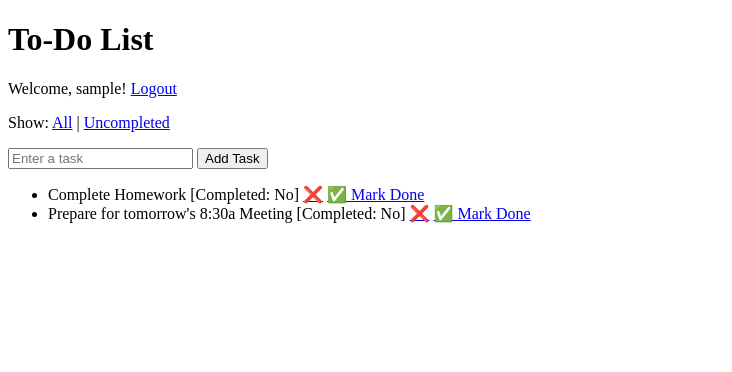
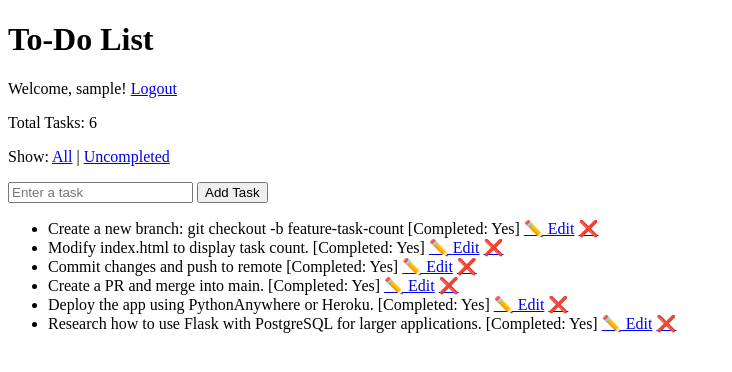
Before and after one commit to ewooten7/CloudBerry-Assignments, a Flask app: page / in a window 1280 px wide. Shown: the top 372 px of the page, without its empty margins (0-732 px from the left). Run offline with Flask 3, Linux system fonts and the light colour scheme; the visitor is signed in with stand-in values (Sample User, id 1); data comes from the database, SQL or seed files in the repository.

Commit message:
Feature-task-count-and-authentication
Commit Message:
-Added Task Count Display, User Authentication & Fixed Major Bugs

-Implemented user authentication (Login/Logout) to secure task modifications.
-Added task count display on the homepage to show total tasks.
-Enhanced task filtering to show only uncompleted tasks if selected.
-Fixed database migration issues (no such column: tasks.completed error).
-Updated Flask-SQLAlchemy integration to ensure tables are correctly created.
-Debugged missing before_first_request issue (now uses app.app_context() instead).
-Fixed SQLAlchemy import errors by properly installing dependencies.
-Improved index.html structure to dynamically reflect user sessions and actions.
-Resolved login issues by confirming the correct username/password (admin/password123).
Final Testing:

-Successfully added, completed, and deleted tasks with authentication.
-Successfully filtered tasks by completion status.
-Successfully merged changes and prepared for deployment.

```diff
--- a/Day13_Flask+SQLite-TodoPage_ewooten/app.py
+++ b/Day13_Flask+SQLite-TodoPage_ewooten/app.py
@@ -5,14 +5,14 @@ import os
 app = Flask(__name__)
 app.secret_key = "supersecretkey"  # Required for session-based authentication
 
-# 🟢 Configure SQLite Database
+# Configure SQLite Database
 basedir = os.path.abspath(os.path.dirname(__file__))
 app.config['SQLALCHEMY_DATABASE_URI'] = 'sqlite:///' + os.path.join(basedir, 'database.db')
 app.config['SQLALCHEMY_TRACK_MODIFICATIONS'] = False
 
 db = SQLAlchemy(app)
 
-# 🟢 Task Model
+# Task Model
 class Task(db.Model):
     __tablename__ = 'tasks'
     id = db.Column(db.Integer, primary_key=True)
@@ -22,12 +22,12 @@ class Task(db.Model):
     def __repr__(self):
         return f'<Task {self.title}>'
 
-# 🟢 Create Tables on First Request
-@app.before_first_request
-def create_tables():
+# Create Tables on First Request
+with app.app_context():
     db.create_all()
 
-# 🟢 Home Route - Show All Tasks
+
+# Home Route - Show All Tasks and Total Task Count
 @app.route('/')
 def home():
     filter_option = request.args.get('filter', 'all')  # Get filter option from URL parameter
@@ -35,9 +35,10 @@ def home():
         tasks = Task.query.filter_by(completed=False).all()
     else:
         tasks = Task.query.all()
-    return render_template('index.html', tasks=tasks, filter_option=filter_option)
+    task_count = len(tasks)  # 🔹 New Feature: Count total tasks
+    return render_template('index.html', tasks=tasks, filter_option=filter_option, task_count=task_count)
 
-# 🟢 Add Task Route
+# Add Task Route
 @app.route('/add', methods=['POST'])
 def add_task():
     if 'user' not in session:  # Ensure user is logged in
@@ -49,7 +50,7 @@ def add_task():
     db.session.commit()
     return redirect('/')
 
-# 🟢 Complete Task Route
+# Complete Task Route
 @app.route('/complete/<int:task_id>')
 def complete_task(task_id):
     if 'user' not in session:  # Ensure user is logged in
@@ -60,7 +61,7 @@ def complete_task(task_id):
     db.session.commit()
     return redirect('/')
 
-# 🟢 Delete Task Route
+# Delete Task Route
 @app.route('/delete/<int:task_id>')
 def delete_task(task_id):
     if 'user' not in session:  # Ensure user is logged in
@@ -71,7 +72,20 @@ def delete_task(task_id):
     db.session.commit()
     return redirect('/')
 
-# 🟢 NEW FEATURE: User Authentication (Login & Logout)
+# 🟢 NEW FEATURE: Edit Task Route
+@app.route('/edit/<int:task_id>', methods=['GET', 'POST'])
+def edit_task(task_id):
+    if 'user' not in session:  # Ensure user is logged in
+        return redirect('/login')
+
+    task = Task.query.get_or_404(task_id)
+    if request.method == 'POST':
+        task.title = request.form['title']  # 🔹 Update task title
+        db.session.commit()
+        return redirect('/')
+    return render_template('edit.html', task=task)
+
+# 🟢 User Authentication (Login & Logout)
 users = {"admin": "password123"}  # Simple hardcoded user credentials
 
 @app.route('/login', methods=['GET', 'POST'])
--- a/Day13_Flask+SQLite-TodoPage_ewooten/templates/index.html
+++ b/Day13_Flask+SQLite-TodoPage_ewooten/templates/index.html
@@ -6,20 +6,23 @@
 <body>
     <h1>To-Do List</h1>
 
-    <!-- 🟢 User Authentication Status -->
+    <!-- User Authentication Status -->
     {% if 'user' in session %}
         <p>Welcome, {{ session['user'] }}! <a href="/logout">Logout</a></p>
     {% else %}
         <p><a href="/login">Login</a> to modify tasks.</p>
     {% endif %}
 
-    <!-- 🟢 Filtering Options -->
+    <!-- 🟢 Display Total Task Count -->
+    <p>Total Tasks: {{ task_count }}</p>
+
+    <!-- Filtering Options -->
     <p>Show:
         <a href="/">All</a> |
         <a href="/?filter=uncompleted">Uncompleted</a>
     </p>
 
-    <!-- 🟢 Add New Task (Only If Logged In) -->
+    <!-- Add New Task (Only If Logged In) -->
     {% if 'user' in session %}
         <form action="/add" method="post">
             <input type="text" name="title" placeholder="Enter a task" required>
@@ -27,13 +30,14 @@
         </form>
     {% endif %}
 
-    <!-- 🟢 Task List -->
+    <!-- Task List -->
     <ul>
         {% for task in tasks %}
             <li>
                 {{ task.title }}
                 [Completed: {{ 'Yes' if task.completed else 'No' }}]
                 {% if 'user' in session %}
+                    <a href="/edit/{{ task.id }}">✏️ Edit</a>
                     <a href="/delete/{{ task.id }}">❌</a>
                     {% if not task.completed %}
                         <a href="/complete/{{ task.id }}">✅ Mark Done</a>
```
Also changed, not shown: Day13_Flask+SQLite-TodoPage_ewooten/database.db.
